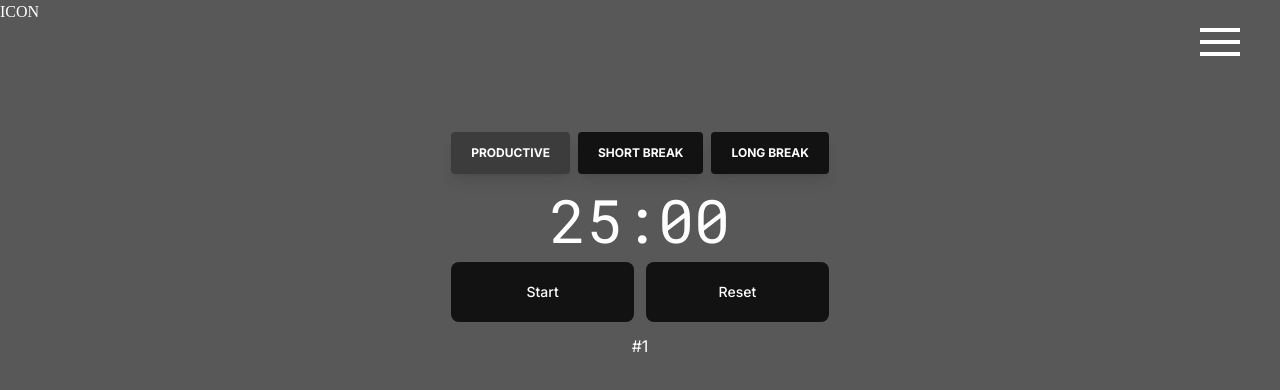
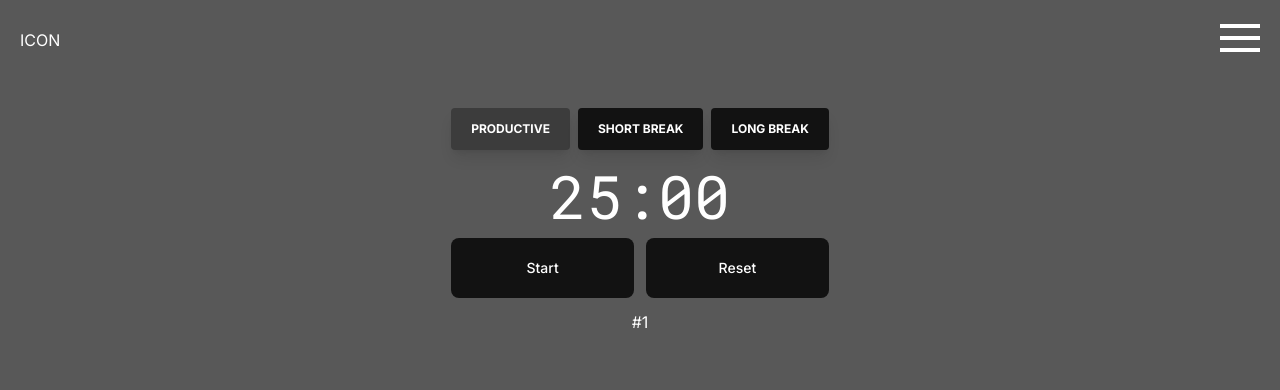
Before and after one commit to Devon-McGrath-github/dorodoro, a Next.js app: page / in a window 1280 px wide. Shown: the top 390 px of the page. Built offline with nearby package versions, Linux system fonts and the light colour scheme.

Commit message:
Adjust NavBar and SideBar Layouts

```diff
--- a/components/NavBar/NavBar.tsx
+++ b/components/NavBar/NavBar.tsx
@@ -3,8 +3,10 @@ import Sidebar from '../Sidebar'
 
 const NavBar = () => {
 	return (
-		<nav>
-			<Link href='/'>ICON</Link>
+		<nav className='fixed w-full flex flex-row items-center justify-between p-5'>
+			<Link className='font-sans' href='/'>
+				ICON
+			</Link>
 			<Sidebar />
 		</nav>
 	)
--- a/components/Sidebar.tsx
+++ b/components/Sidebar.tsx
@@ -10,17 +10,9 @@ export default function Sidebar() {
 
 	return (
 		<>
-			{showSidebar ? (
-				<button
-					className='flex text-4xl text-white items-center cursor-pointer fixed right-10 top-6 z-50'
-					onClick={() => setShowSidebar(!showSidebar)}
-				>
-					x
-				</button>
-			) : (
 			<svg
 				onClick={() => setShowSidebar(!showSidebar)}
-					className='fixed  z-30 flex items-center cursor-pointer right-10 top-6 fill-white'
+				className='z-30 items-center cursor-pointer fill-white'
 				viewBox='0 0 100 80'
 				width='40'
 				height='40'
@@ -29,13 +21,21 @@ export default function Sidebar() {
 				<rect y='30' width='100' height='10'></rect>
 				<rect y='60' width='100' height='10'></rect>
 			</svg>
-			)}
 
 			<div
-				className={`drop-shadow-4xl top-0 right-0 w-[35vw] bg-skin-primary  p-10 pl-20 text-white fixed h-full z-40  ease-in-out duration-300 ${
+				className={`flex flex-col drop-shadow-4xl top-0 right-0 w-[35vw] bg-skin-primary p-5 text-white fixed h-full z-40  ease-in-out duration-300 ${
 					showSidebar ? 'translate-x-0 ' : 'translate-x-full'
 				}`}
 			>
+				<div className='flex flex-row justify-end mb-4'>
+					<button
+						className=' text-4xl text-white cursor-pointer z-50'
+						onClick={() => setShowSidebar(!showSidebar)}
+					>
+						x
+					</button>
+				</div>
+
 				<ColorPicker />
 			</div>
 		</>
--- a/pages/index.tsx
+++ b/pages/index.tsx
@@ -14,6 +14,7 @@ export default function Home() {
 	const minutesToDisplay = minutesRemaining % 60
 	const twoDigits = (num: number) => String(num).padStart(2, '0')
 
+	// title cannot be a react component so cannot reuse formatted timer
 	const formattedTimer = `${twoDigits(minutesToDisplay)}:${twoDigits(
 		secondsToDisplay
 	)} - Pomodoro Timer`
@@ -32,19 +33,18 @@ export default function Home() {
 	return (
 		<Layout>
 			<Head>
-				{/* title cannot take react component so cannot reuse ClockFormat component */}
 				<title>{formattedTimer}</title>
 				<meta property='og:title' content='DoroDoro' />
 			</Head>
+
 			<NavBar />
-			{/*  TODO: give sidebar props or a context that can be iterated through to
-			populate the sidebar options. */}
 
 			<main
 				className={`flex flex-col items-center justify-between p-24 font-sans`}
 			>
 				<Tabs />
 			</main>
+
 			<Alerts />
 		</Layout>
 	)
```
Lines whose indentation alone changed are shown as unchanged.
